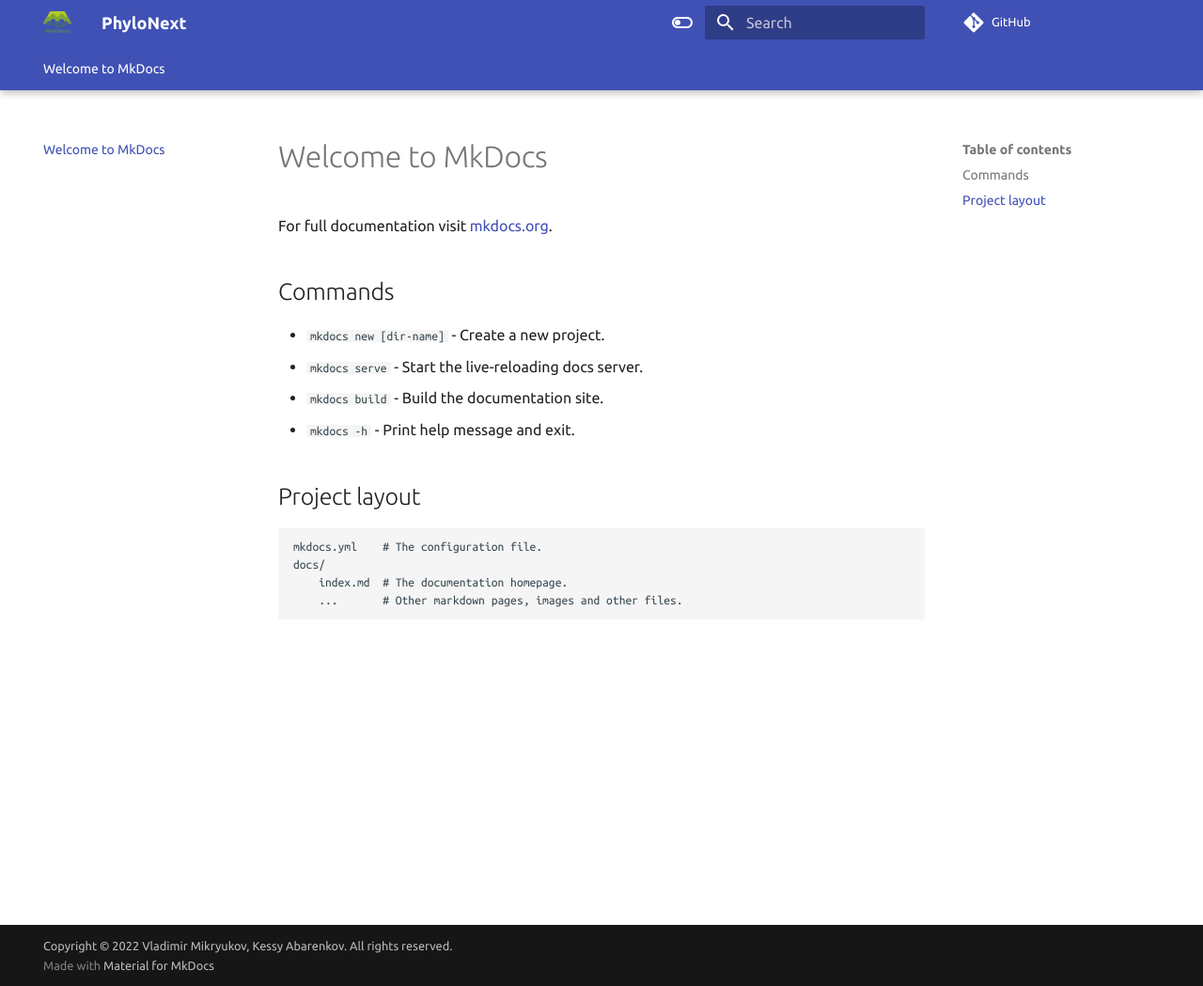
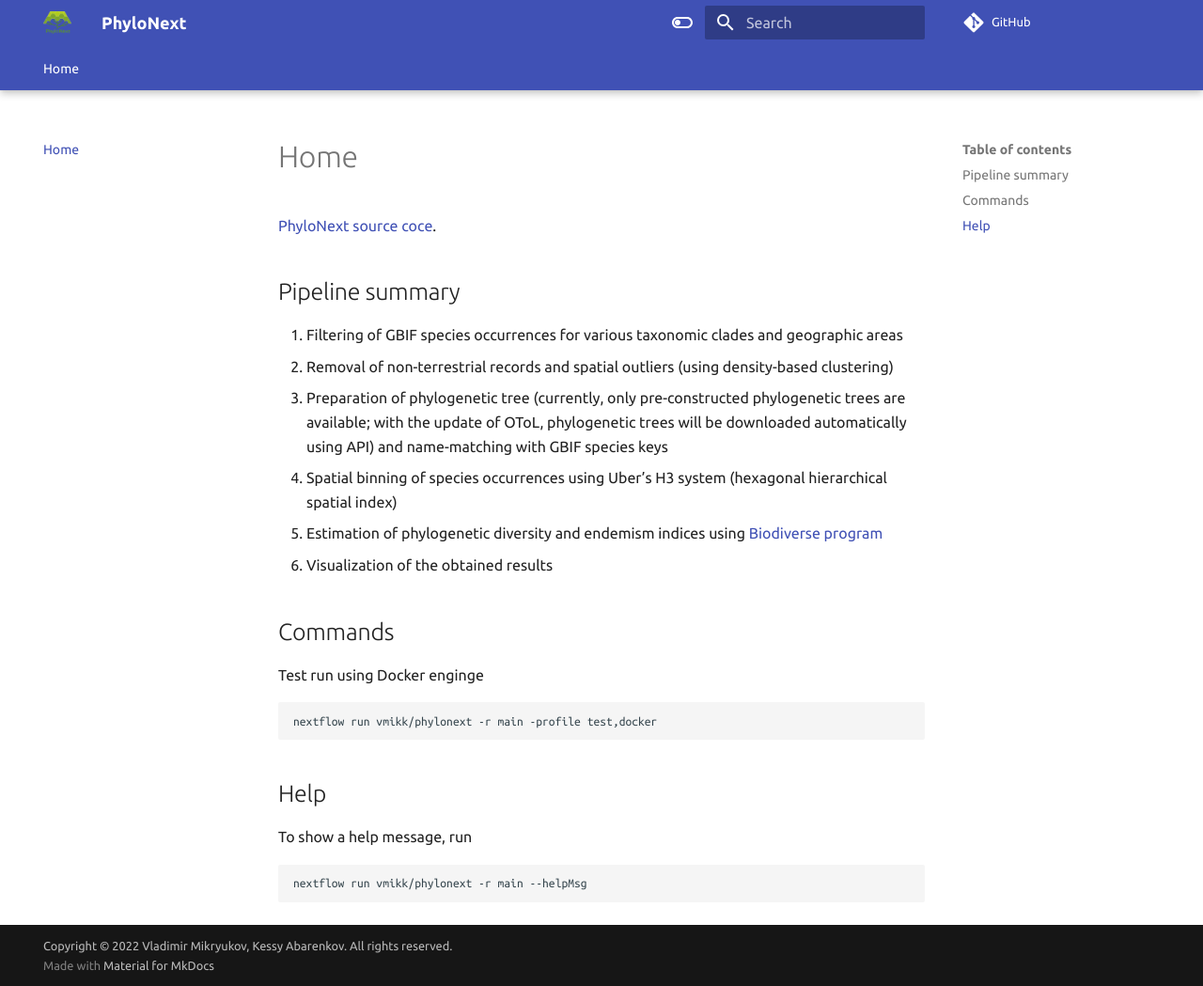
Before and after one commit to vmikk/phylonext_manual, an MkDocs documentation site: the page built from docs/index.md, in a window 1280 px wide and 1049 px high. Shown: the whole window at 94% size. Built offline with MkDocs 1.6.1 and Material for MkDocs 9.7.7, drawn with Linux system fonts in a browser that asks for light colours; comment, search, counter and statistics services are not loaded.

Commit message:
upd main page

```diff
--- a/docs/index.md
+++ b/docs/index.md
@@ -1,17 +1,23 @@
-# Welcome to MkDocs
+[PhyloNext source coce](https://github.com/vmikk/PhyloNext).
 
-For full documentation visit [mkdocs.org](https://www.mkdocs.org).
+## Pipeline summary
+
+1. Filtering of GBIF species occurrences for various taxonomic clades and geographic areas
+2. Removal of non-terrestrial records and spatial outliers (using density-based clustering)
+3. Preparation of phylogenetic tree (currently, only pre-constructed phylogenetic trees are available; with the update of OToL, phylogenetic trees will be downloaded automatically using API) and name-matching with GBIF species keys
+4. Spatial binning of species occurrences using Uber’s H3 system (hexagonal hierarchical spatial index)
+5. Estimation of phylogenetic diversity and endemism indices using [Biodiverse program](https://shawnlaffan.github.io/biodiverse/)
+6. Visualization of the obtained results
 
 ## Commands
 
-* `mkdocs new [dir-name]` - Create a new project.
-* `mkdocs serve` - Start the live-reloading docs server.
-* `mkdocs build` - Build the documentation site.
-* `mkdocs -h` - Print help message and exit.
+Test run using Docker enginge
 
-## Project layout
+    nextflow run vmikk/phylonext -r main -profile test,docker
 
-    mkdocs.yml    # The configuration file.
-    docs/
-        index.md  # The documentation homepage.
-        ...       # Other markdown pages, images and other files.
+
+## Help
+
+To show a help message, run
+
+    nextflow run vmikk/phylonext -r main --helpMsg
```
